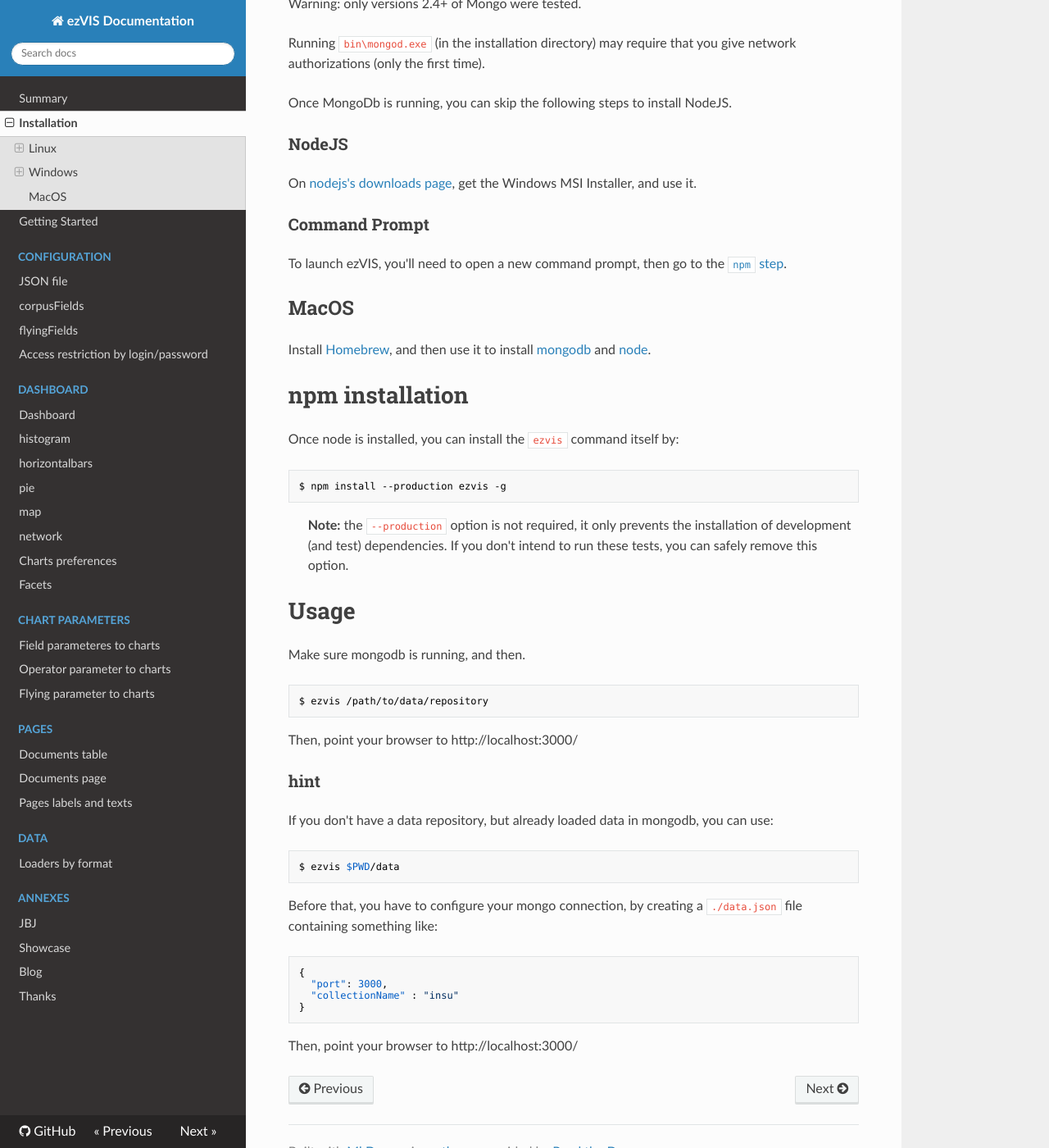
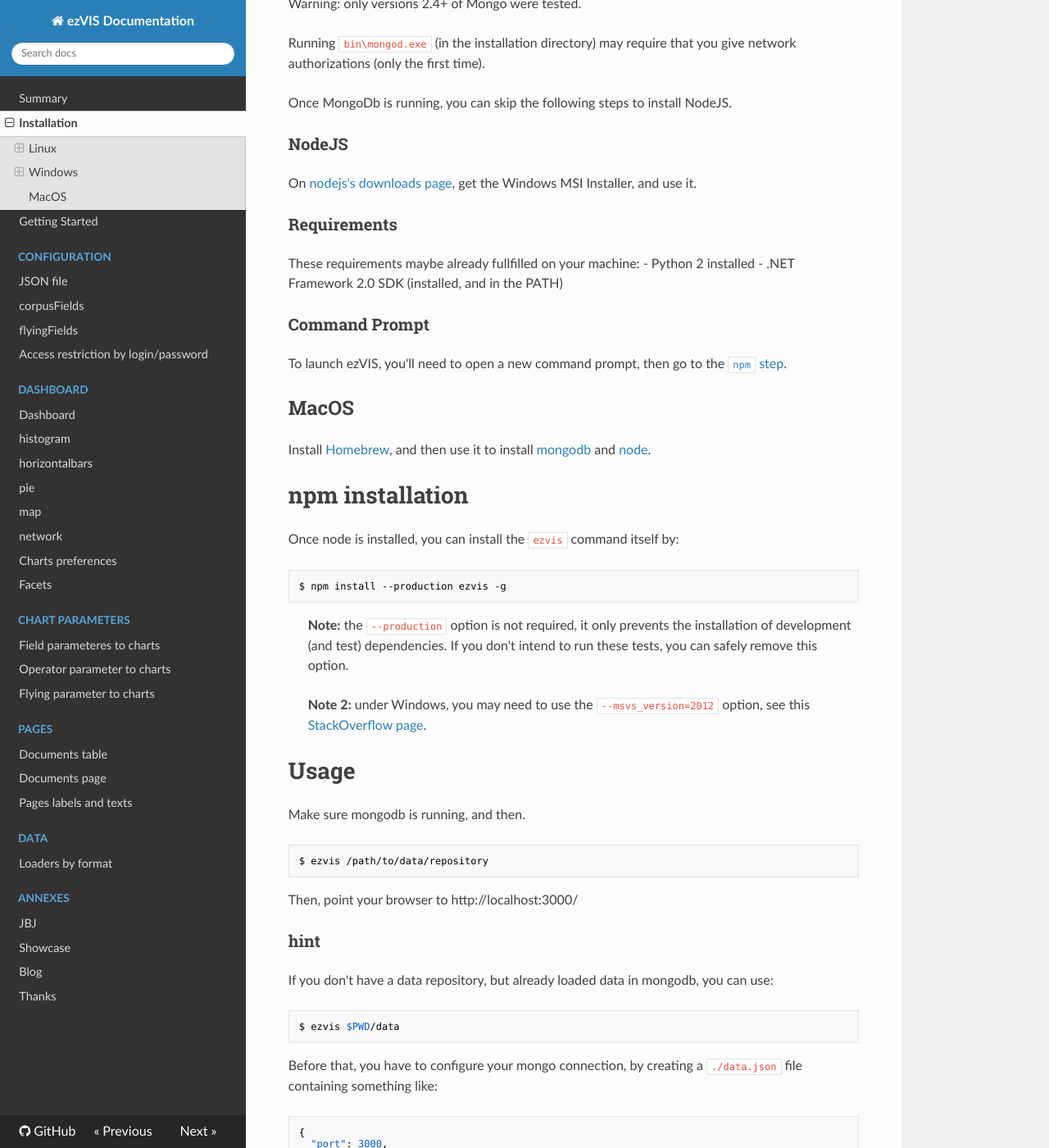
Before and after one commit to madec-project/ezvis, an MkDocs documentation site: the page built from doc/Installation.md, in a window 1280 px wide and 1400 px high, scrolled down 1402 px. Shown: the whole window at 82% size. Built offline with MkDocs 1.6.1, drawn with Linux system fonts in a browser that asks for light colours; nearby versions of some CDN libraries; old or Windows-style settings are respelled for this version of MkDocs.

Commit message:
:memo: Document the requirements for Windows.

```diff
--- a/doc/Installation.md
+++ b/doc/Installation.md
@@ -65,6 +65,12 @@
 
 On [nodejs's downloads page](http://nodejs.org/download/), get the Windows MSI Installer, and use it.
 
+### Requirements
+
+These requirements maybe already fullfilled on your machine:
+- Python 2 installed
+- .NET Framework 2.0 SDK (installed, and in the PATH)
+
 ### Command Prompt
 
 To launch ezVIS, you'll need to open a new command prompt, then go to the [`npm` step](#npm-installation).
@@ -88,6 +94,8 @@
 >  installation of development (and test) dependencies. If you don't intend
 >  to run these tests, you can safely remove this option.
 
+> **Note 2:** under Windows, you may need to use the `--msvs_version=2012`
+> option, see this [StackOverflow page](http://stackoverflow.com/questions/14278417/cannot-install-node-modules-that-require-compilation-on-windows-7-x64-vs2012).
 
 # Usage
 
```
